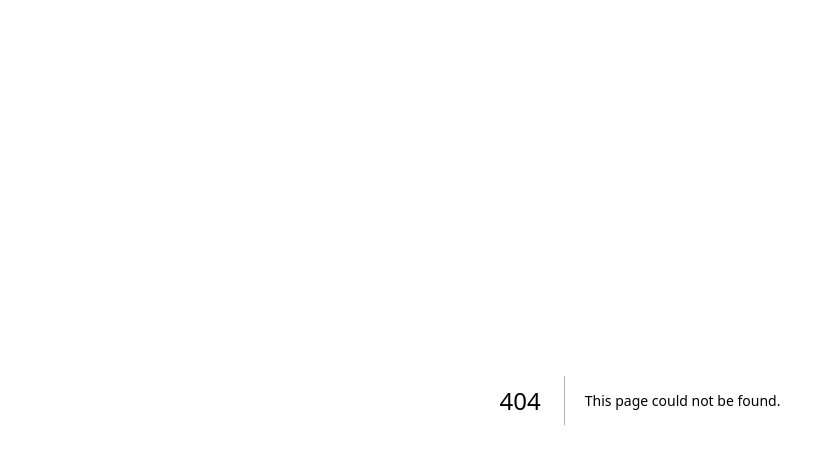
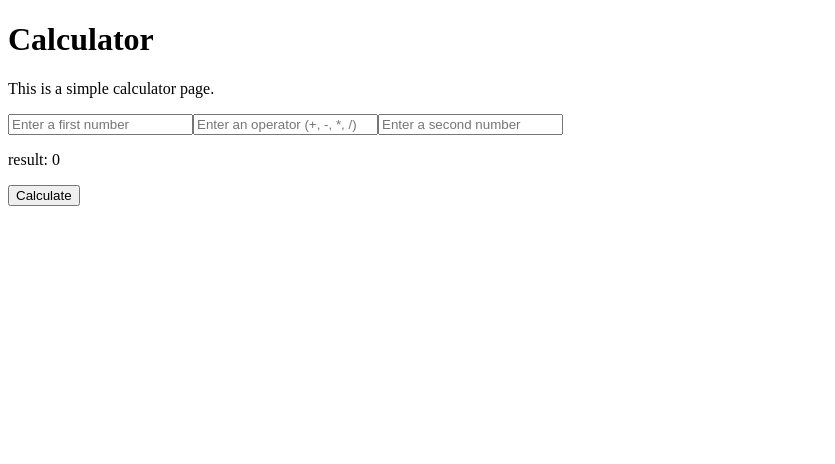
Before and after one commit to sunwoooh08/React_NextJS_Learning, a Next.js app: page /calc in a window 1280 px wide. Before the commit this address had no page. Shown: the top 464 px of the page, without its empty margins (0-835 px from the left). Built offline with nearby package versions, Linux system fonts and the light colour scheme.

Commit message:
feat: implement calculator to get used to default grammar of React, especially useState

```diff
--- /dev/null
+++ b/app/calc/page.tsx
@@ -0,0 +1,42 @@
+"use client";
+import { useState } from "react";
+
+export default function Calculator() {
+
+  const [firstNumber, setFirstNumber] = useState<number | null>(null);
+  const [secondNumber, setSecondNumber] = useState<number | null>(null);
+  const [operator, setOperator] = useState<string | null>(null);
+  const [value, setValue] = useState<number | null>(null);
+
+  function onClickHandler() {
+    if (firstNumber == null || secondNumber == null || operator == null) return
+    switch (operator) {
+      case "+":
+        setValue(firstNumber + secondNumber);
+        break;
+      case "-":
+        setValue(firstNumber - secondNumber);
+        break;
+      case "*":
+        setValue(firstNumber * secondNumber);
+        break;
+      case "/":
+        setValue(firstNumber / secondNumber);
+        break;
+      default:
+        setValue(NaN);
+    }
+  }
+
+  return (
+    <div>
+      <h1>Calculator</h1>
+      <p>This is a simple calculator page.</p>
+      <input type="text" placeholder="Enter a first number" onChange={(e) => {setFirstNumber(Number(e.target.value))}} />
+      <input type="text" placeholder="Enter an operator (+, -, *, /)" onChange={(e) => {setOperator(e.target.value)}}/>
+      <input type="text" placeholder="Enter a second number" onChange={(e) => {setSecondNumber(Number(e.target.value))}}/>
+      <p>result: {value == null ? 0 : value}</p>
+      <button onClick={onClickHandler}>Calculate</button>
+    </div>
+  );
+}
```
